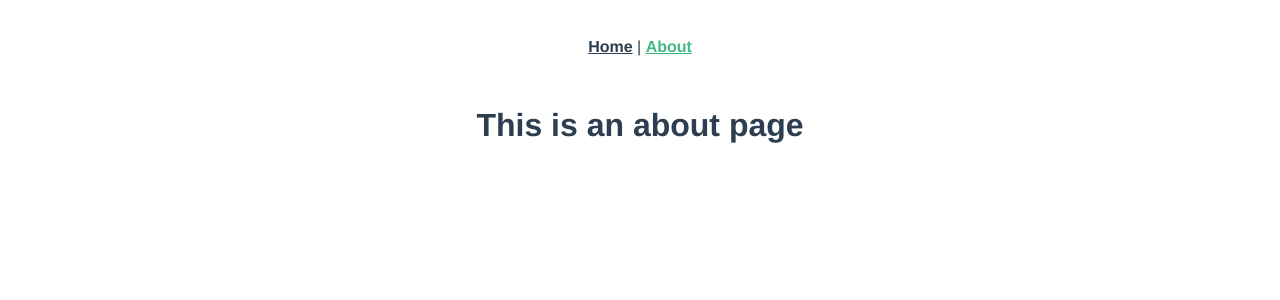
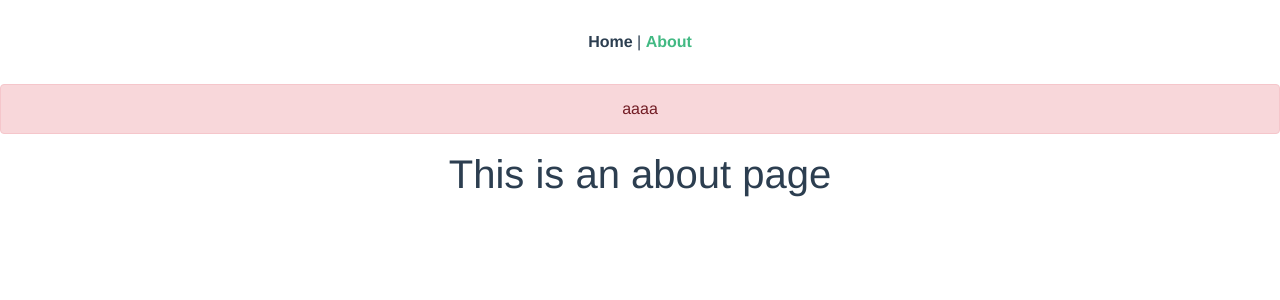
Before and after one commit to zakariasamy/vue-ecomm, a Vue app: page /about in a window 1280 px wide. Shown: the top 300 px of the page. Built offline with nearby package versions, Linux system fonts and the light colour scheme.

Commit message:
install bootstrap & jquery & popper.js

```diff
--- a/package.json
+++ b/package.json
@@ -8,7 +8,10 @@
     "lint": "vue-cli-service lint"
   },
   "dependencies": {
+    "bootstrap": "^4.5.2",
     "core-js": "^3.6.5",
+    "jquery": "^3.5.1",
+    "popper.js": "^1.16.1",
     "vue": "^2.6.11",
     "vue-router": "^3.2.0"
   },
--- /dev/null
+++ b/src/assets/app.scss
@@ -0,0 +1 @@
+@import "~bootstrap/scss/bootstrap";
--- a/src/main.js
+++ b/src/main.js
@@ -1,6 +1,11 @@
 import Vue from "vue";
 import App from "./App.vue";
 import router from "./router";
+import jQuery from 'jquery' // Solve $ Problem
+window.$= window.jQuery = jQuery;
+import 'popper.js'
+import 'bootstrap'
+import './assets/app.scss'
 
 Vue.config.productionTip = false;
 
--- a/src/views/About.vue
+++ b/src/views/About.vue
@@ -1,5 +1,6 @@
 <template>
   <div class="about">
+    <div class="alert alert-danger">aaaa</div>
     <h1>This is an about page</h1>
   </div>
 </template>
```
Also changed, not shown: 1 other file (tests, documents, lock files or other folders).
